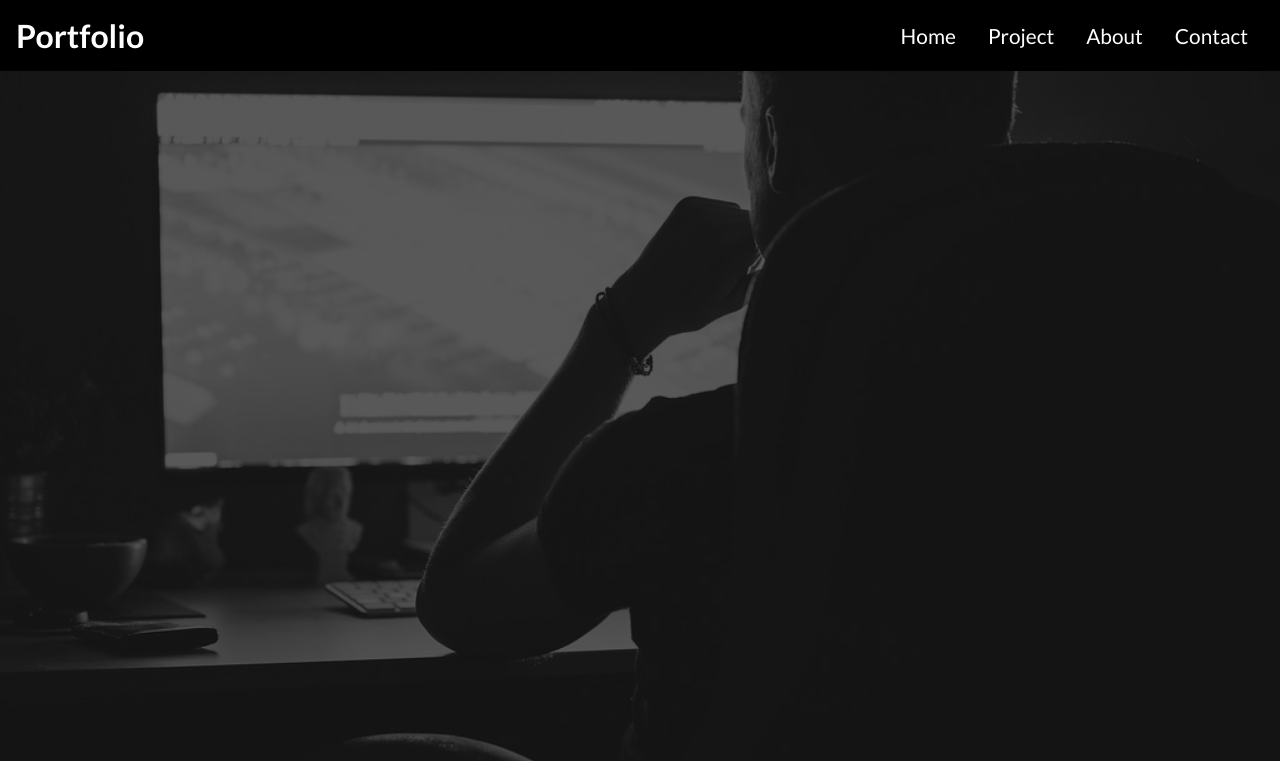
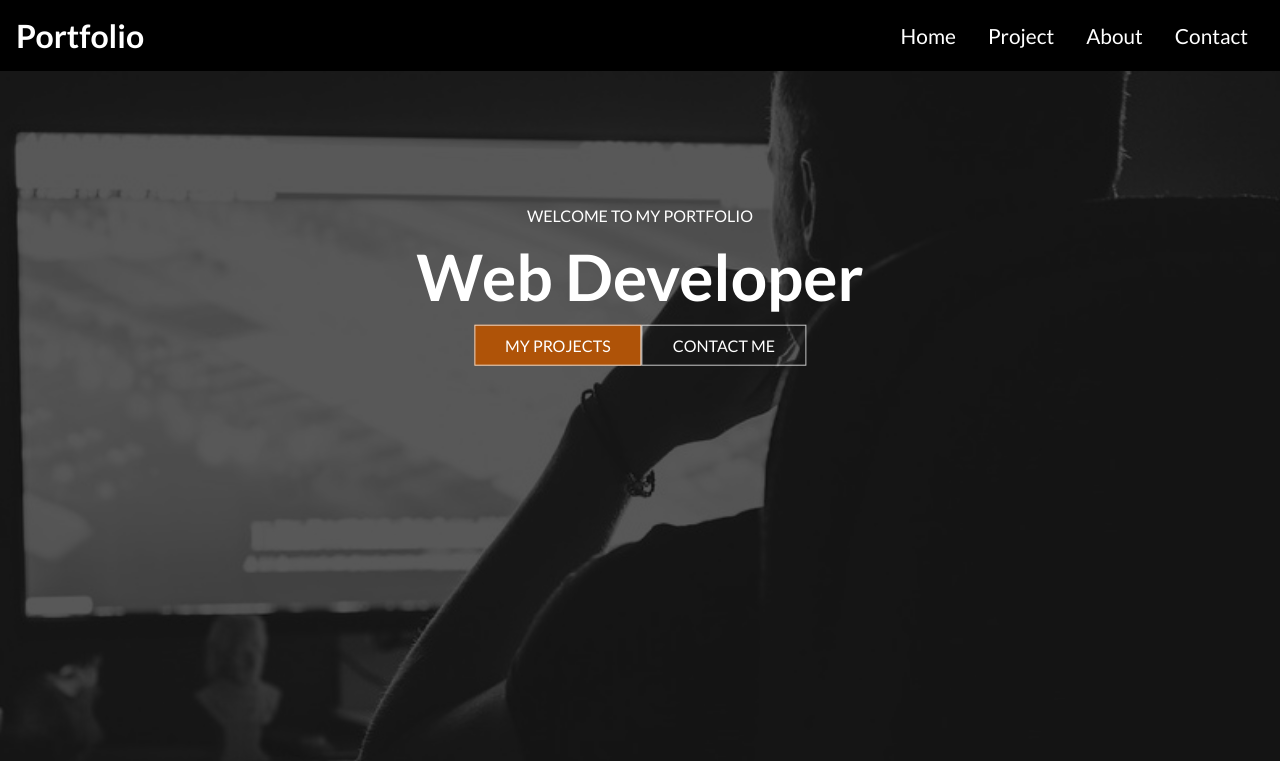
Before and after one commit to noahwesttech/Reactable-Portfolio, a React (Create React App) app: page / in a window 1280 px wide. Shown: the top 761 px of the page. Built offline with nearby package versions, Linux system fonts and the light colour scheme.

Commit message:
moved the background image to the background

```diff
--- a/src/components/HeroImgStyles.css
+++ b/src/components/HeroImgStyles.css
@@ -21,3 +21,21 @@
     background-color: black;
     opacity: 0.65;
 }
+
+.hero{
+    height: 100%;
+    width: 100%;
+}
+
+.hero .content{
+    position: absolute;
+    transform: translate(-50%, -50%);
+    top: 35%;
+    left: 50%;
+    text-align: center;
+}
+
+.hero .content h1{
+    font-size: 4rem;
+    padding: 0.8rem 0 1.3rem
+}
--- a/src/index.css
+++ b/src/index.css
@@ -25,8 +25,8 @@ ul{
   padding: 10px 30px;
   font-size: 1rem;
   text-transform: uppercase;
-  background: gray;
-  color: white;
+  background: rgb(175, 83, 8);
+  color: rgb(255, 255, 255);
   border: 1px solid rgba(255, 255, 255, 0.76);
   font-weight: 500;
   cursor: pointer;
```
Also changed, not shown: src/assets/backgroundimg.jpg.
